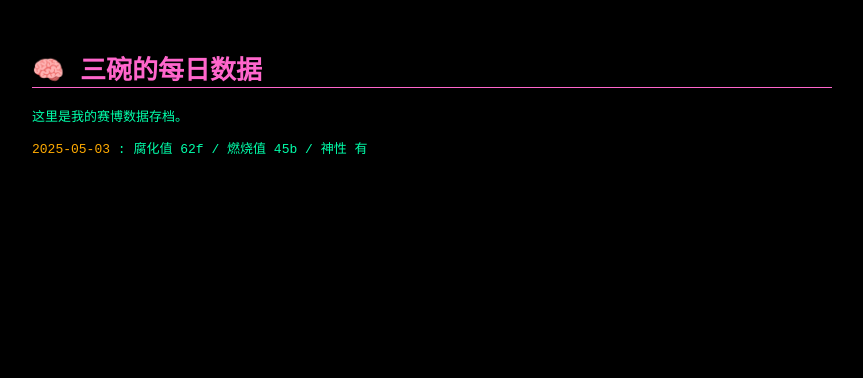
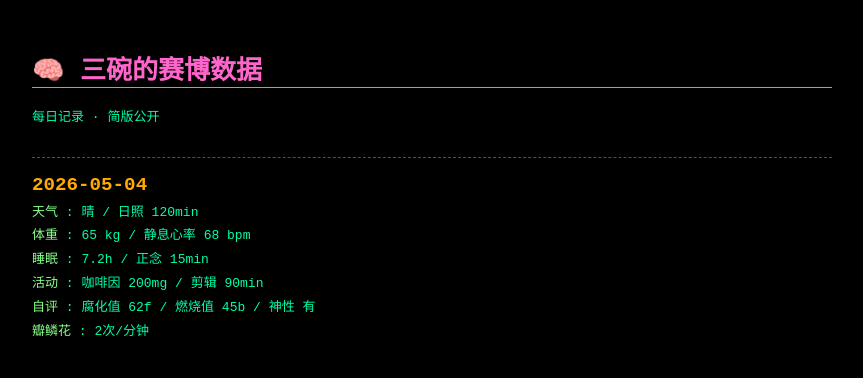
Before and after one commit to 15589720803/lzy-spiritual-hut, a plain HTML site: page index.html in a window 1280 px wide. Shown: the whole page, without its empty margins (208-1071 px from the left). Drawn offline with Linux system fonts and the light colour scheme.

Commit message:
Update index.html

```diff
--- a/index.html
+++ b/index.html
@@ -2,7 +2,7 @@
 <html lang="zh-CN">
 <head>
     <meta charset="UTF-8">
-    <title>三碗的数据小屋</title>
+    <title>三碗的每日数据</title>
     <style>
         body {
             background-color: black;
@@ -16,19 +16,44 @@
             color: #ff66cc;
             border-bottom: 1px solid #ff66cc;
         }
-        .data-entry {
-            margin-bottom: 1rem;
+        .day {
+            margin-top: 2rem;
+            border-top: 1px dashed #336633;
+            padding-top: 1rem;
         }
         .date {
             color: #ffaa00;
+            font-size: 1.2rem;
+            font-weight: bold;
+        }
+        .data-line {
+            margin: 0.3rem 0;
+        }
+        .label {
+            color: #88ff88;
+        }
+        .note {
+            color: #aaaaaa;
+            font-style: italic;
+            margin-top: 0.5rem;
         }
     </style>
 </head>
 <body>
-    <h1>🧠 三碗的每日数据</h1>
-    <p>这里是我的赛博数据存档。</p>
-    <div class="data-entry">
-        <span class="date">2025-05-03</span> : 腐化值 62f / 燃烧值 45b / 神性 有
+    <h1>🧠 三碗的赛博数据</h1>
+    <p>每日记录 · 简版公开</p>
+
+    <!-- 每日数据块示例：复制下面整个 .day 块，修改日期和数值 -->
+    <div class="day">
+        <div class="date">2026-05-04</div>
+        <div class="data-line"><span class="label">天气</span> : 晴 / 日照 120min</div>
+        <div class="data-line"><span class="label">体重</span> : 65 kg / 静息心率 68 bpm</div>
+        <div class="data-line"><span class="label">睡眠</span> : 7.2h / 正念 15min</div>
+        <div class="data-line"><span class="label">活动</span> : 咖啡因 200mg / 剪辑 90min</div>
+        <div class="data-line"><span class="label">自评</span> : 腐化值 62f / 燃烧值 45b / 神性 有</div>
+        <div class="data-line"><span class="label">瓣鳞花</span> : 2次/分钟</div>
     </div>
+
+    <!-- 可以继续添加新的 .day 块，旧的保留，新的加在最上面或最下面都可以 -->
 </body>
 </html>
```
